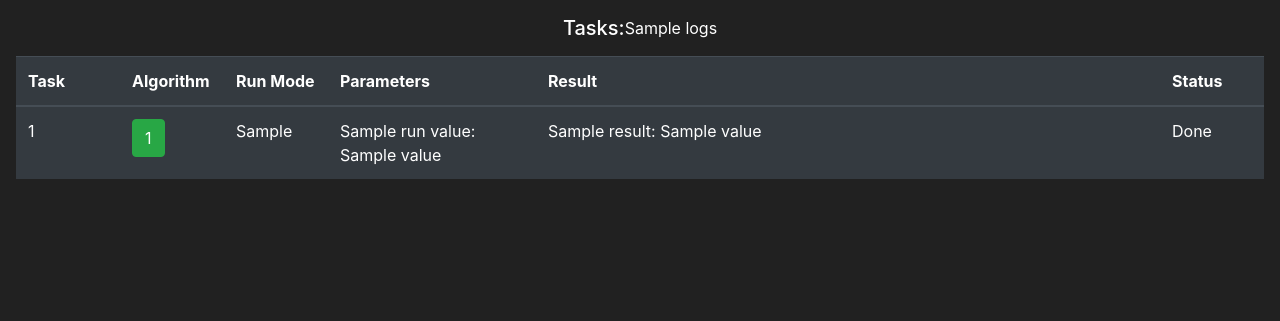
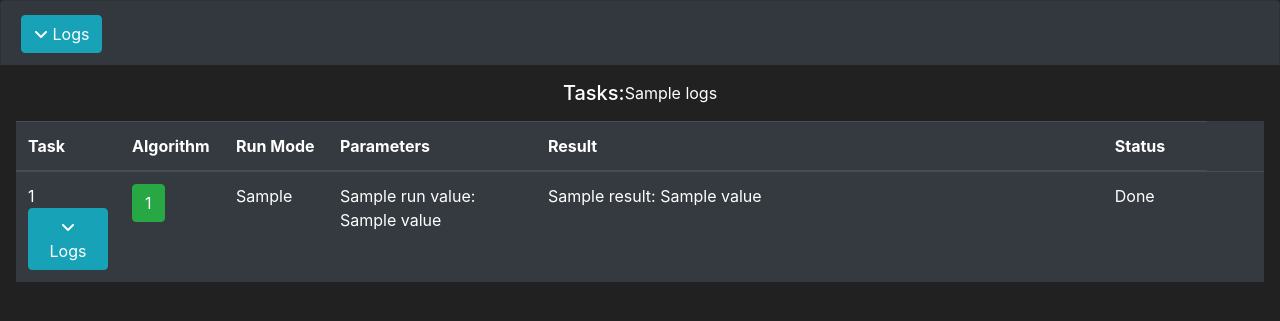
Before and after one commit to ogorodnikov/m1, a Flask app: template app/core-service/core/templates/tasks.html in a window 1280 px wide. Shown: the part 56-377 px from the top of the page. Run offline with Flask 2, Linux system fonts and the light colour scheme; the template is opened without the code that fills it: most values are stand-ins (such as "Sample title", 1, 10 or a date in 2020); parts of the project's set-up code (start-up, migrations or seed data) failed here and were passed over; some libraries are stand-ins or nearby versions.

Commit message:
tasks - add logs collapse

```diff
--- a/app/core-service/core/templates/tasks.html
+++ b/app/core-service/core/templates/tasks.html
@@ -5,6 +5,30 @@
 {% endblock %}
 
 {% block content %}
+
+
+
+    <div class="accordion" id="accordionExample">
+        <div class="card bg-dark">
+            <div class="card-header" id="headingOne">
+                <h2 class="mb-0">
+                    <button type="button" class="btn btn-info" data-toggle="collapse" data-target="#collapseOne"><i class="fa fa-angle-down"></i> Logs</button>
+                </h2>
+            </div>
+            <div id="collapseOne" class="collapse" aria-labelledby="headingOne" data-parent="#accordionExample">
+                <div class="card-body">
+                    {{ logs[1] }}
+                </div>
+            </div>
+        </div>
+
+
+
+
+
+
+
+
 
 <div class="row justify-content-center m-3">
 
@@ -30,7 +54,17 @@
       {% for task_id, task in tasks.items() %}
 
       <tr>
-        <td class="col-1">{{ task_id }}</td>
+        <td class="col-1">
+
+          {{ task_id }}
+
+          <button class="btn btn-info"
+                  data-toggle="collapse"
+                  data-target="#collapse-{{ task_id }}">
+            <i class="fa fa-angle-down"></i> Logs
+          </button>
+
+        </td>
         <td class="col-1">
           <a href={{ url_for('get_algorithm', algorithm_id=task.algorithm_id) }}
 
@@ -66,7 +100,19 @@
 
         </td>
         <td class="col-1">{{ task.status }}</td>
-      <tr/>
+
+                <td colspan=6>
+        <div class="collapse" id="collapse-{{ task_id }}">
+          <div class="card card-body bg-dark">
+            {% for log in logs[task_id] %}
+              {{ log }}<br>
+            {% endfor %}
+          </div>
+        </div>
+        </td>
+
+
+      </tr>
 
       {% endfor %}
 
```
Also changed, not shown: app/core-service/core/templates/tasks_example.html (added, +38 -0 lines).
